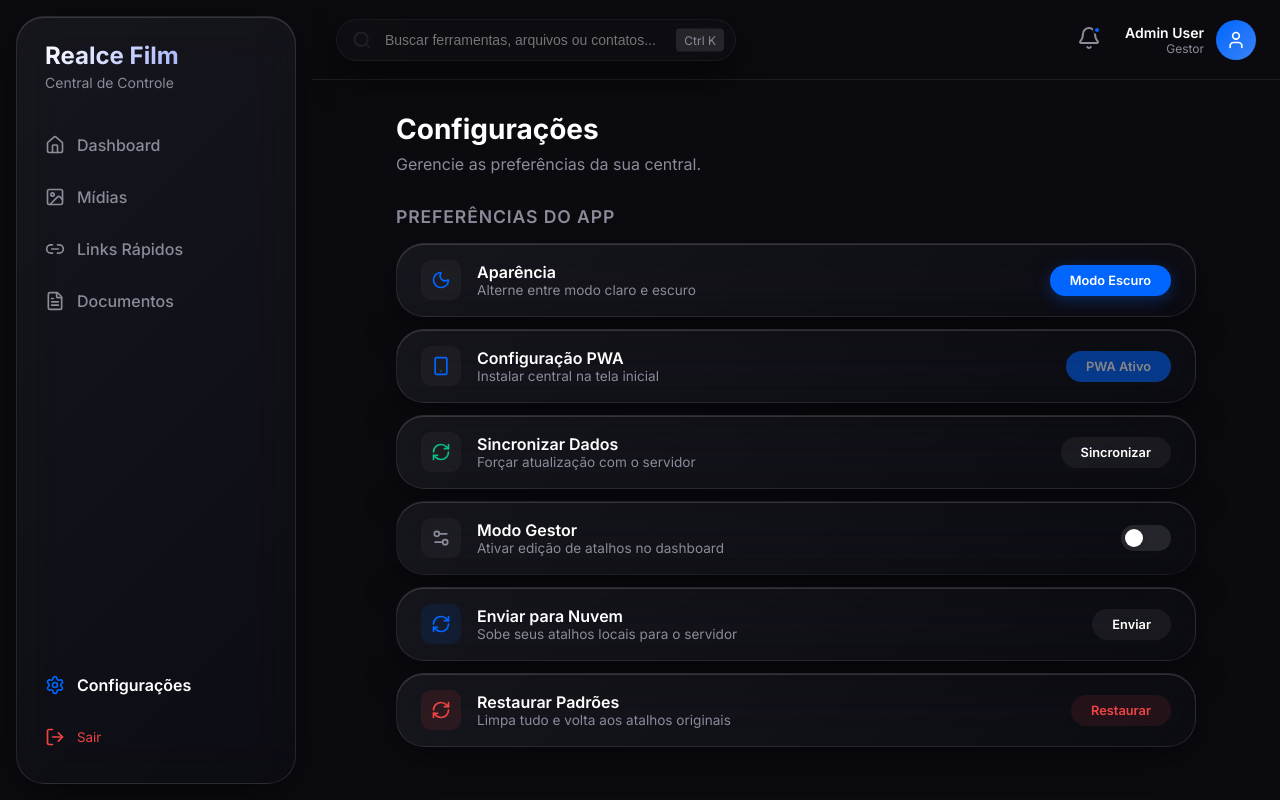
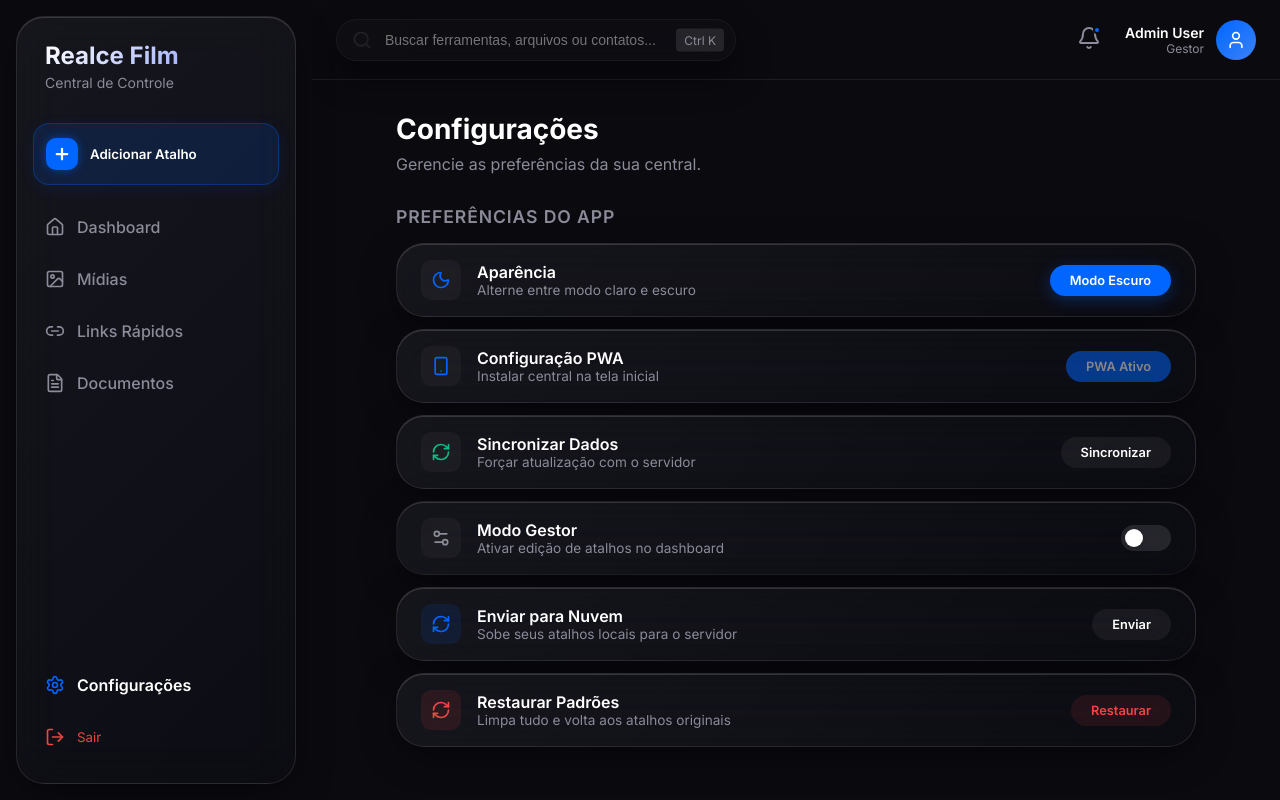
Before and after one commit to Renatounivesp/controlc, a React (Vite) app in the folder Desktop/ecorealce/: page /settings in a window 1280 px wide. Built offline with nearby package versions, Linux system fonts and the light colour scheme; no server answers.

Commit message:
feat: move add button to sidebar and add scroll down button

```diff
--- a/Desktop/ecorealce/src/components/Sidebar.tsx
+++ b/Desktop/ecorealce/src/components/Sidebar.tsx
@@ -1,5 +1,6 @@
 import { Link, useLocation } from 'react-router-dom';
-import { Home, Image, Link2, FileText, Settings as SettingsIcon, LogOut, X } from 'lucide-react';
+import { Home, Image, Link2, FileText, Settings as SettingsIcon, LogOut, X, Plus } from 'lucide-react';
+import { useDashboardStore } from '../store/useDashboardStore';
 
 const navItems = [
   { name: 'Dashboard', path: '/', icon: Home },
@@ -45,6 +46,44 @@ export default function Sidebar({ onClose, isMobile }: SidebarProps) {
       </div>
 
       <nav style={{ flex: 1, display: 'flex', flexDirection: 'column', gap: '8px' }}>
+        {/* Adicionar Button inside Menu */}
+        <button
+          onClick={() => {
+            useDashboardStore.getState().setIsAddModalOpen(true);
+            if (onClose) onClose();
+          }}
+          style={{
+            display: 'flex',
+            alignItems: 'center',
+            gap: '12px',
+            padding: '14px 12px',
+            borderRadius: '16px',
+            color: 'white',
+            backgroundColor: 'rgba(0, 102, 255, 0.15)',
+            border: '1px solid rgba(0, 102, 255, 0.3)',
+            transition: 'all 0.2s',
+            fontWeight: 600,
+            marginBottom: '12px',
+            boxShadow: '0 4px 15px rgba(0, 102, 255, 0.1)'
+          }}
+          onMouseEnter={(e) => e.currentTarget.style.backgroundColor = 'rgba(0, 102, 255, 0.25)'}
+          onMouseLeave={(e) => e.currentTarget.style.backgroundColor = 'rgba(0, 102, 255, 0.15)'}
+        >
+          <div style={{
+            width: '32px',
+            height: '32px',
+            borderRadius: '10px',
+            background: 'var(--primary)',
+            display: 'flex',
+            alignItems: 'center',
+            justifyContent: 'center',
+            boxShadow: '0 0 10px rgba(0, 102, 255, 0.5)'
+          }}>
+            <Plus size={18} color="white" strokeWidth={3} />
+          </div>
+          Adicionar Atalho
+        </button>
+
         {navItems.map((item) => {
           const isActive = location.pathname === item.path || (item.path !== '/' && location.pathname.startsWith(item.path));
           const Icon = item.icon;
--- a/Desktop/ecorealce/src/pages/Dashboard.tsx
+++ b/Desktop/ecorealce/src/pages/Dashboard.tsx
@@ -1,5 +1,5 @@
 import { useState, useEffect } from 'react';
-import { Plus, Trash2, X, Pencil, Image as ImageIcon } from 'lucide-react';
+import { Plus, Trash2, X, Pencil, Image as ImageIcon, ChevronDown } from 'lucide-react';
 import { useNavigate } from 'react-router-dom';
 import GlassCard from '../components/GlassCard';
 import { useDashboardStore, getIconByName, type DashboardItem } from '../store/useDashboardStore';
@@ -168,8 +168,7 @@ function DashboardItemCard({ item, isEditMode, removeItem, onEdit, index, moveIt
 }
 
 export default function Dashboard() {
-  const { items, addItem, removeItem, updateItems, updateItem, fetchItems, isEditMode, setIsEditMode } = useDashboardStore();
-  const [isModalOpen, setIsModalOpen] = useState(false);
+  const { items, addItem, removeItem, updateItems, updateItem, fetchItems, isEditMode, setIsEditMode, isAddModalOpen, setIsAddModalOpen } = useDashboardStore();
   const [isMobile, setIsMobile] = useState(window.innerWidth <= 768);
 
   useEffect(() => {
@@ -196,7 +195,7 @@ export default function Dashboard() {
   const handleOpenAdd = () => {
     setEditingItem(null);
     setFormData({ title: '', link: '', iconName: 'Globe', color: '#0066ff', imageUrl: '' });
-    setIsModalOpen(true);
+    setIsAddModalOpen(true);
   };
 
   const handleOpenEdit = (item: DashboardItem) => {
@@ -231,11 +230,10 @@ export default function Dashboard() {
         await updateItem(editingItem.id, itemData);
       } else {
         await addItem({
-          id: Math.random().toString(36).substr(2, 9),
           ...itemData as any
         });
       }
-      setIsModalOpen(false);
+      setIsAddModalOpen(false);
     }
   };
 
@@ -475,7 +473,7 @@ export default function Dashboard() {
 
       {/* Add/Edit Modal */}
       <AnimatePresence>
-        {isModalOpen && (
+        {isAddModalOpen && (
           <div style={{
             position: 'fixed',
             inset: 0,
@@ -489,7 +487,7 @@ export default function Dashboard() {
               initial={{ opacity: 0 }}
               animate={{ opacity: 1 }}
               exit={{ opacity: 0 }}
-              onClick={() => setIsModalOpen(false)}
+              onClick={() => setIsAddModalOpen(false)}
               style={{ position: 'absolute', inset: 0, background: 'rgba(0,0,0,0.8)', backdropFilter: 'blur(8px)' }}
             />
             <motion.div
@@ -501,7 +499,7 @@ export default function Dashboard() {
             >
               <div style={{ display: 'flex', justifyContent: 'space-between', marginBottom: '24px' }}>
                 <h2 style={{ fontSize: '1.5rem', fontWeight: 700 }}>{editingItem ? 'Editar Atalho' : 'Novo Atalho'}</h2>
-                <button onClick={() => setIsModalOpen(false)} style={{ color: 'var(--text-muted)' }}><X /></button>
+                <button onClick={() => setIsAddModalOpen(false)} style={{ color: 'var(--text-muted)' }}><X /></button>
               </div>
 
               <form onSubmit={handleSubmit} style={{ display: 'flex', flexDirection: 'column', gap: '20px' }}>
@@ -628,39 +626,39 @@ export default function Dashboard() {
         )}
       </AnimatePresence>
 
-      {/* Floating Add Button */}
-      <AnimatePresence>
-        {!isEditMode && (
+      {/* Floating Scroll Down Button */}
       <motion.button
-            initial={{ opacity: 0, scale: 0.8 }}
-            animate={{ opacity: 1, scale: 1 }}
-            exit={{ opacity: 0, scale: 0.8 }}
         whileHover={{ scale: 1.1 }}
-            whileTap={{ scale: 0.95 }}
-            onClick={() => { setIsEditMode(true); setTimeout(() => handleOpenAdd(), 100); }}
-            title="Adicionar novo atalho"
+        whileTap={{ scale: 0.9 }}
+        onClick={() => {
+          const mainContent = document.querySelector('.main-content');
+          if (mainContent) {
+            mainContent.scrollTo({ top: mainContent.scrollHeight, behavior: 'smooth' });
+          } else {
+            window.scrollTo({ top: document.body.scrollHeight, behavior: 'smooth' });
+          }
+        }}
+        title="Rolar para baixo"
         style={{
           position: 'fixed',
-              bottom: '28px',
-              right: '28px',
+          bottom: '32px',
+          right: '32px',
           width: '56px',
           height: '56px',
           borderRadius: '50%',
-              background: 'linear-gradient(135deg, var(--primary) 0%, #4f46e5 100%)',
-              color: 'white',
+          background: 'linear-gradient(135deg, #1e1e2e 0%, #12121a 100%)',
+          color: 'var(--text-muted)',
           display: 'flex',
           alignItems: 'center',
           justifyContent: 'center',
-              boxShadow: '0 8px 25px rgba(0, 102, 255, 0.45)',
+          boxShadow: '0 8px 25px rgba(0, 0, 0, 0.4)',
           cursor: 'pointer',
           zIndex: 500,
-              border: 'none',
+          border: '1px solid rgba(255, 255, 255, 0.1)',
         }}
       >
-            <Plus size={24} />
+        <ChevronDown size={24} />
       </motion.button>
-        )}
-      </AnimatePresence>
     </div>
   );
 }
--- a/Desktop/ecorealce/src/store/useDashboardStore.ts
+++ b/Desktop/ecorealce/src/store/useDashboardStore.ts
@@ -23,6 +23,8 @@ interface DashboardState {
   isLoading: boolean;
   isEditMode: boolean;
   setIsEditMode: (value: boolean) => void;
+  isAddModalOpen: boolean;
+  setIsAddModalOpen: (value: boolean) => void;
   fetchItems: () => Promise<void>;
   addItem: (item: DashboardItem) => Promise<void>;
   removeItem: (id: string) => Promise<void>;
@@ -41,9 +43,11 @@ export const useDashboardStore = create<DashboardState>()(
       items: [],
       isLoading: false,
       isEditMode: false,
+      isAddModalOpen: false,
       theme: 'dark',
 
       setIsEditMode: (isEditMode) => set({ isEditMode }),
+      setIsAddModalOpen: (isAddModalOpen) => set({ isAddModalOpen }),
 
       fetchItems: async () => {
         const supabaseUrl = import.meta.env.VITE_SUPABASE_URL;
```
Lines whose indentation alone changed are shown as unchanged.
